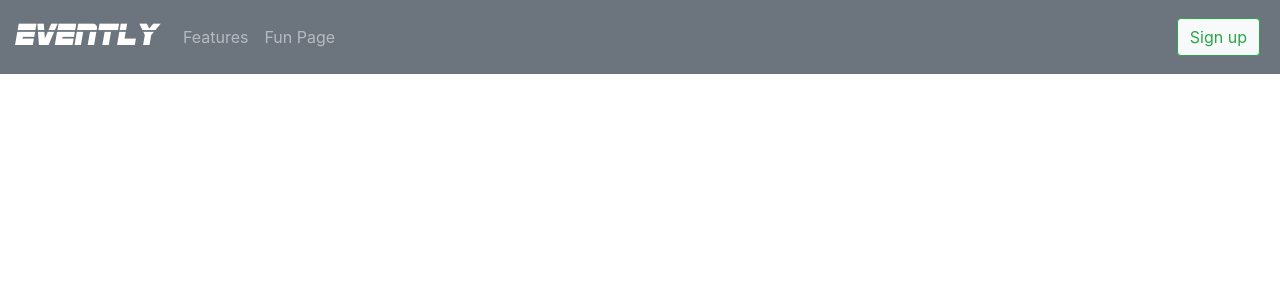
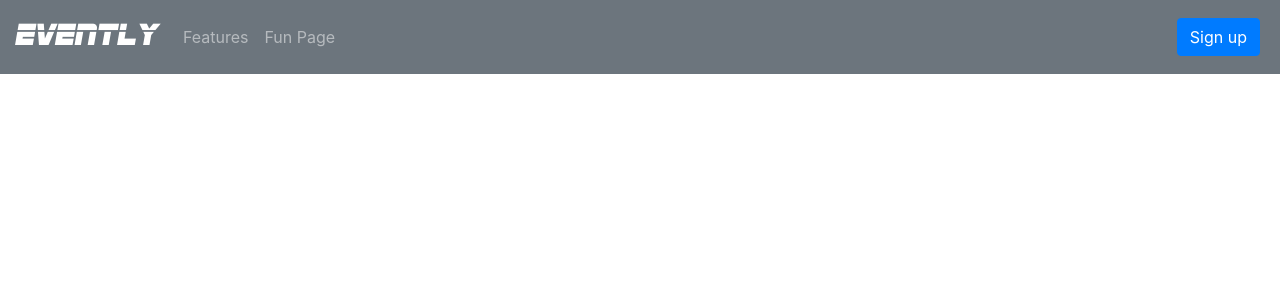
Before and after one commit to jsvanalstyne/Evently, a React (Create React App) app in the folder client/: page / in a window 1280 px wide. Shown: the top 300 px of the page. Built offline with nearby package versions, Linux system fonts and the light colour scheme.

Commit message:
adding signup page to landing page nav button. changed button tag to a tag

```diff
--- a/client/src/App.js
+++ b/client/src/App.js
@@ -3,6 +3,7 @@ import Dashboard from "./pages/Dashboard";
 import Landingpage from "./pages/Landingpage"
 import Funtivity from "./pages/Funtivity"
 import Calendar from "./pages/Calendar";
+import SignUpForm from "./components/SignUpForm"
 import { BrowserRouter as Router, Route } from 'react-router-dom';
 
 
@@ -15,9 +16,13 @@ function App() {
       </Route>
       <Route exact path="/dashboard">
         <Dashboard/>
-        </Route>
-        <Route exact path="/funtivity"><Funtivity/></Route>
-
+      </Route>
+      <Route exact path="/funtivity">
+        <Funtivity/>
+      </Route>
+      <Route exact path="/signup">
+        <SignUpForm />
+      </Route>
 
       </div>
     </Router>
--- a/client/src/components/SignUpBtn/index.js
+++ b/client/src/components/SignUpBtn/index.js
@@ -3,7 +3,7 @@ import "./style.css";
 
 function SignUpBtn(props) {
     return (
-        <button type="button" class="btn btn-outline-success bg-light mr-1" href={props.link}>{props.text}</button>
+        <a role="button" class="btn btn-primary mr-1" href={props.link}>{props.text}</a>
     )
 }
 
--- a/client/src/components/SignUpForm/index.js
+++ b/client/src/components/SignUpForm/index.js
@@ -3,7 +3,7 @@ import React, {Component} from "react";
 // importing styles from index.css
 import "./index.css";
 // importing Input component to be reused in our form
-import Input from "./Input";
+import Input from "../Input";
 
 /* creating stateful login component
 ** state:
```
